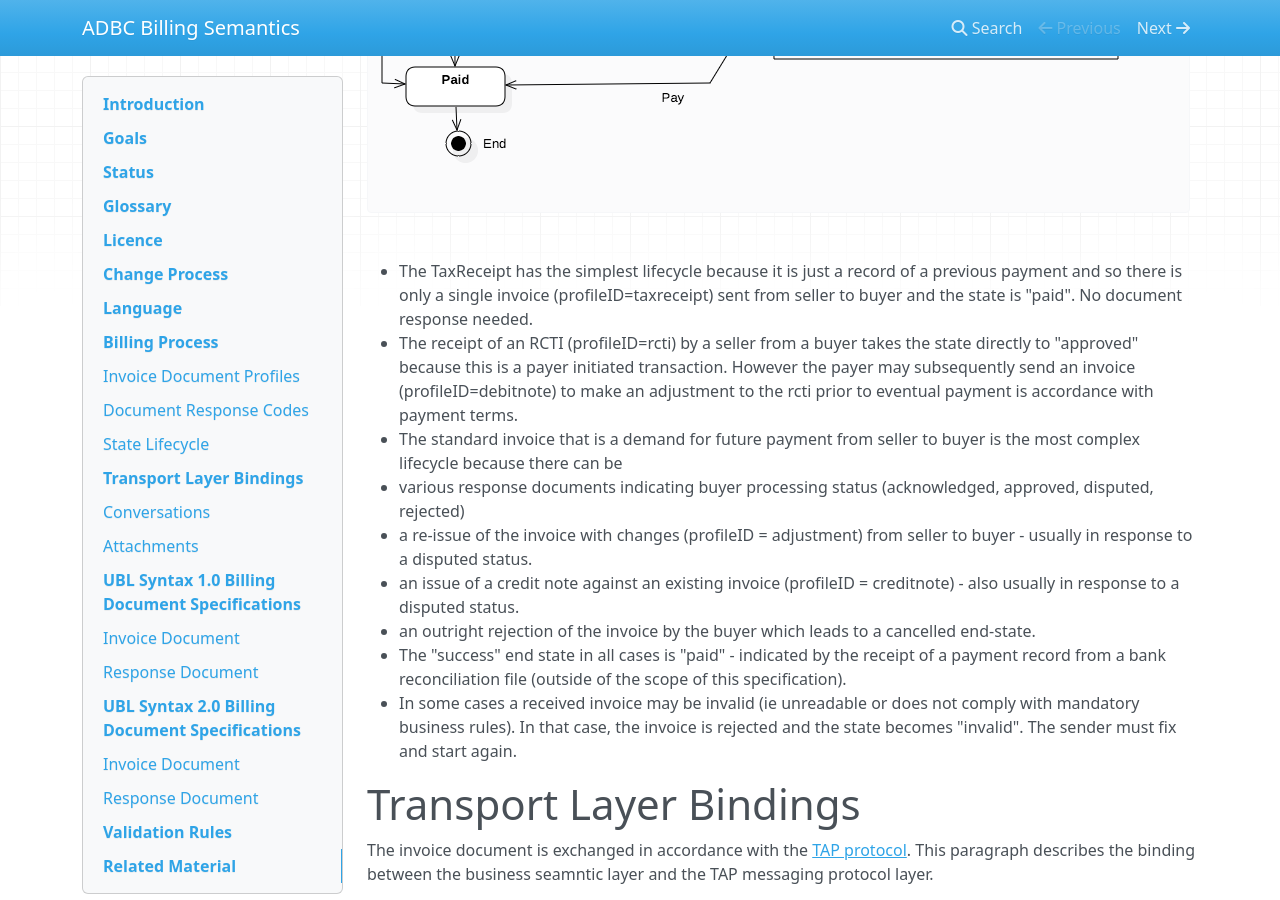
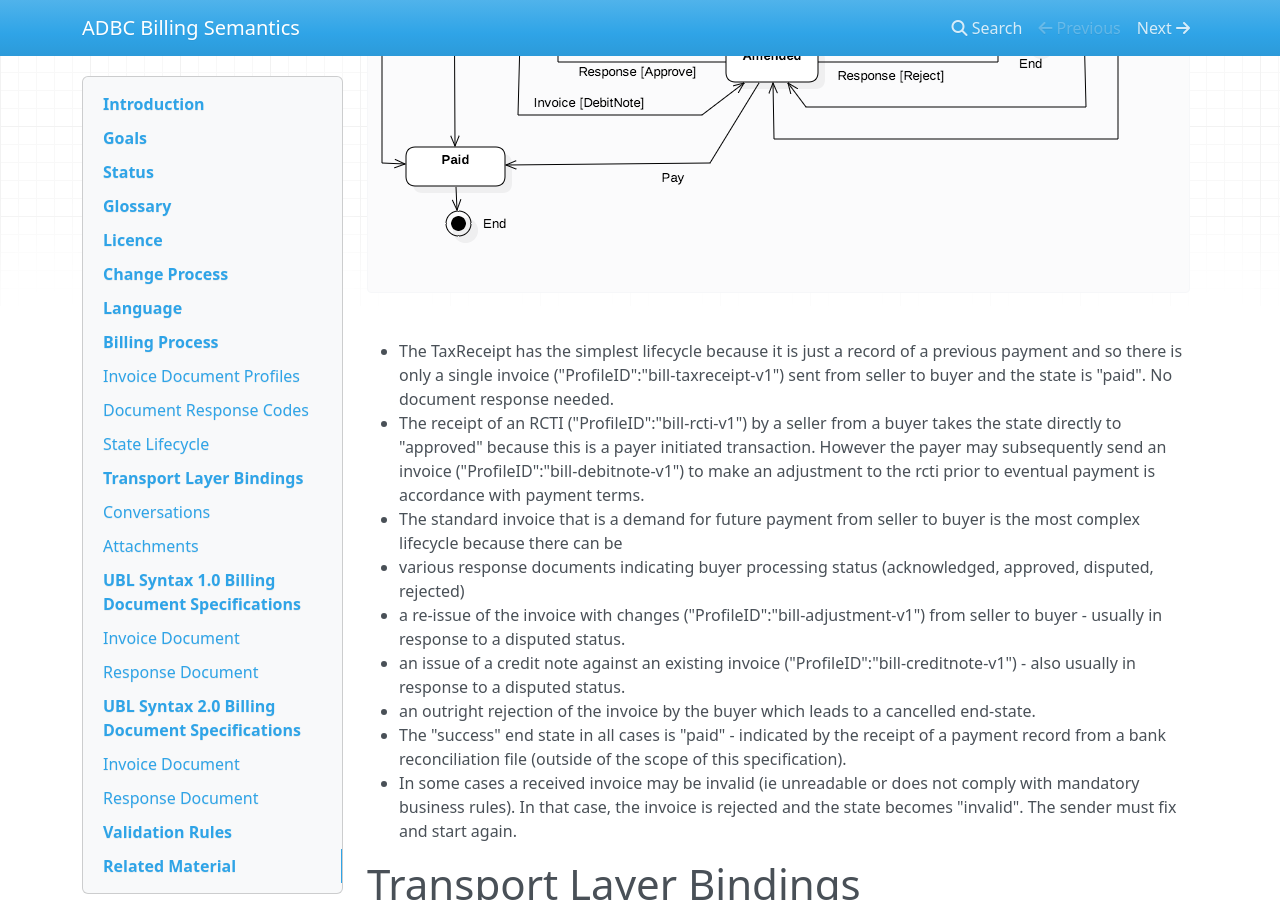
Before and after one commit to svanteschubert/ausdigital-bill, an MkDocs documentation site: the page built from docs/1.0/index.md, in a window 1280 px wide and 900 px high, scrolled down 2899 px. Built offline with MkDocs 1.6.1, drawn with Linux system fonts in a browser that asks for light colours; nearby versions of some CDN libraries; some of the changed text lies outside the part shown.

Commit message:
update ProfileID and add CustomizationID per ausdigital-dcp#20

```diff
--- a/docs/1.0/index.md
+++ b/docs/1.0/index.md
@@ -76,14 +76,18 @@
 
 ## Invoice Document Profiles
 
- The Invoice document is used in six different process contexts, indicated using the UBL ProfileID.
+UBL CustomizationID is an identifier for a defined customization of UBL.
 
- * Standard invoice from seller to buyer ("ProfileID":"dbc:invoice")
- * Updated standard invoice from seller to buyer that replaces a pervious invoice of the same ID ("ProfileID":"dbc:adjustment")
- * Recipient created tax invoice from buyer to seller ("ProfileID":"dbc:rcti")
- * Tax receipt sent from seller to buyer after payment has been made - usually for POS or online purchases ("ProfileID":"dbc:taxreceipt")
- * Credit note sent from seller to buyer that references an earlier standard invoice ("ProfileID":"dbc:creditnote")
- * Debit note sent from buyer to seller that references an earlier RCTI ("ProfileID":"dbc:debitnote")
+For AusDigital BILL it is "digitalbusinesscouncil.com.au" ("CustomizationID":"digitalbusinesscouncil.com.au").
+
+The Invoice document is used in six different process contexts, indicated using the UBL ProfileID.
+
+ * Standard invoice from seller to buyer ("ProfileID":"bill-invoice-v1")
+ * Updated standard invoice from seller to buyer that replaces a pervious invoice of the same ID ("ProfileID":"bill-adjustment-v1")
+ * Recipient created tax invoice from buyer to seller ("ProfileID":"bill-rcti-v1")
+ * Tax receipt sent from seller to buyer after payment has been made - usually for POS or online purchases ("ProfileID":"bill-taxreceipt-v1")
+ * Credit note sent from seller to buyer that references an earlier standard invoice ("ProfileID":"bill-creditnote-v1")
+ * Debit note sent from buyer to seller that references an earlier RCTI ("ProfileID":"bill-debitnote-v1")
 
 The detailed business validation rules for each invoice profile are defined in [Validation Rules](#validation-rules).
 
@@ -102,12 +106,12 @@
 
 ![Billing State Lifecycle](./Billing-StateLifecycle.png)
 
- * The TaxReceipt has the simplest lifecycle because it is just a record of a previous payment and so there is only a single invoice (profileID=taxreceipt) sent from seller to buyer and the state is "paid".  No document response needed.
- * The receipt of an RCTI (profileID=rcti) by a seller from a buyer takes the state directly to "approved" because this is a payer initiated transaction.  However the payer may subsequently send an invoice (profileID=debitnote) to make an adjustment to the rcti prior to eventual payment is accordance with payment terms.
+ * The TaxReceipt has the simplest lifecycle because it is just a record of a previous payment and so there is only a single invoice ("ProfileID":"bill-taxreceipt-v1") sent from seller to buyer and the state is "paid".  No document response needed.
+ * The receipt of an RCTI ("ProfileID":"bill-rcti-v1") by a seller from a buyer takes the state directly to "approved" because this is a payer initiated transaction.  However the payer may subsequently send an invoice ("ProfileID":"bill-debitnote-v1") to make an adjustment to the rcti prior to eventual payment is accordance with payment terms.
  * The standard invoice that is a demand for future payment from seller to buyer is the most complex lifecycle because there can be
   - various response documents indicating buyer processing status (acknowledged, approved, disputed, rejected)
-  - a re-issue of the invoice with changes (profileID = adjustment) from seller to buyer - usually in response to a disputed status.
-  - an issue of a credit note against an existing invoice (profileID = creditnote) - also usually in response to a disputed status.
+  - a re-issue of the invoice with changes ("ProfileID":"bill-adjustment-v1") from seller to buyer - usually in response to a disputed status.
+  - an issue of a credit note against an existing invoice ("ProfileID":"bill-creditnote-v1") - also usually in response to a disputed status.
   - an outright rejection of the invoice by the buyer which leads to a cancelled end-state.
  * The "success" end state in all cases is "paid" - indicated by the receipt of a payment record from a bank reconciliation file (outside of the scope of this specification).
  * In some cases a received invoice may be invalid (ie unreadable or does not comply with mandatory business rules).  In that case, the invoice is rejected and the state becomes "invalid".  The sender must fix and start again.
@@ -270,13 +274,13 @@
 | A Payment Means for a card payment MUST state the last 4 to 6 digits of the Financial Institution Account Identifier. | X | | |
 | An Invoice MUST have a Payee Business Name if Payee Business Name is not the same as the Suppliers Business Name. | X | | |
 
-### Validation Rules - "ProfileID":"Invoice"
+### Validation Rules - "ProfileID":"bill-invoice"
 
 | Rule | Mandatory | Optional | Extension |
 |------|-----------|----------| ----------|
 | A Tax Invoice for goods or services that do not all include GST (mixed supplies) shall indicate which goods or services do not include GST. | X | | |
 
-### Validation Rules - "ProfileID":"rcti"
+### Validation Rules - "ProfileID":"bill-rcti"
 
 | Rule | Mandatory | Optional | Extension |
 |------|-----------|----------| ----------|
@@ -284,10 +288,10 @@
 | A Recipient Created Tax Invoice MUST contain the Payee Name if GST is payable. | X | | |
 | A Recipient Created Tax Invoice MAY contain the following statement: “The recipient and the supplier declare that this agreement applies to supplies to which this tax invoice relates. The recipient can issue tax invoices in respect of these supplies. The supplier will not issue tax invoices in respect of these supplies. The supplier acknowledges that it is registered for GST and that it will notify the recipient if it ceases to be registered. The recipient acknowledges that it is registered for GST and that it will notify the supplier if it ceases to be registered for GST. Acceptance of this RCTI constitutes acceptance of the terms of this written agreement. Both parties to this supply agree that they are parties to an RCTI agreement. The supplier agrees to notify the recipient if the supplier does not wish to accept the proposed agreement within 21 days of receiving this document.” | | X | |
 
-### Validation Rules - "ProfileID":"taxreceipt"
+### Validation Rules - "ProfileID":"bill-taxreceipt"
  tbd
 
-### Validation Rules - "ProfileID":"adjustment"
+### Validation Rules - "ProfileID":"bill-adjustment"
 
 | Rule | Mandatory | Optional | Extension |
 |------|-----------|----------| ----------|
@@ -305,7 +309,7 @@
 | The Credit Note Line Net Price MUST NOT be negative. | X | | |
 | A Payment Means Type Code for a Credit MUST have a Financial Institution Account Identifier. | X | | |
 
-### Validation Rules - "ProfileID":"debitnote"
+### Validation Rules - "ProfileID":"bill-debitnote-v1"
 
  tbd
 
```
